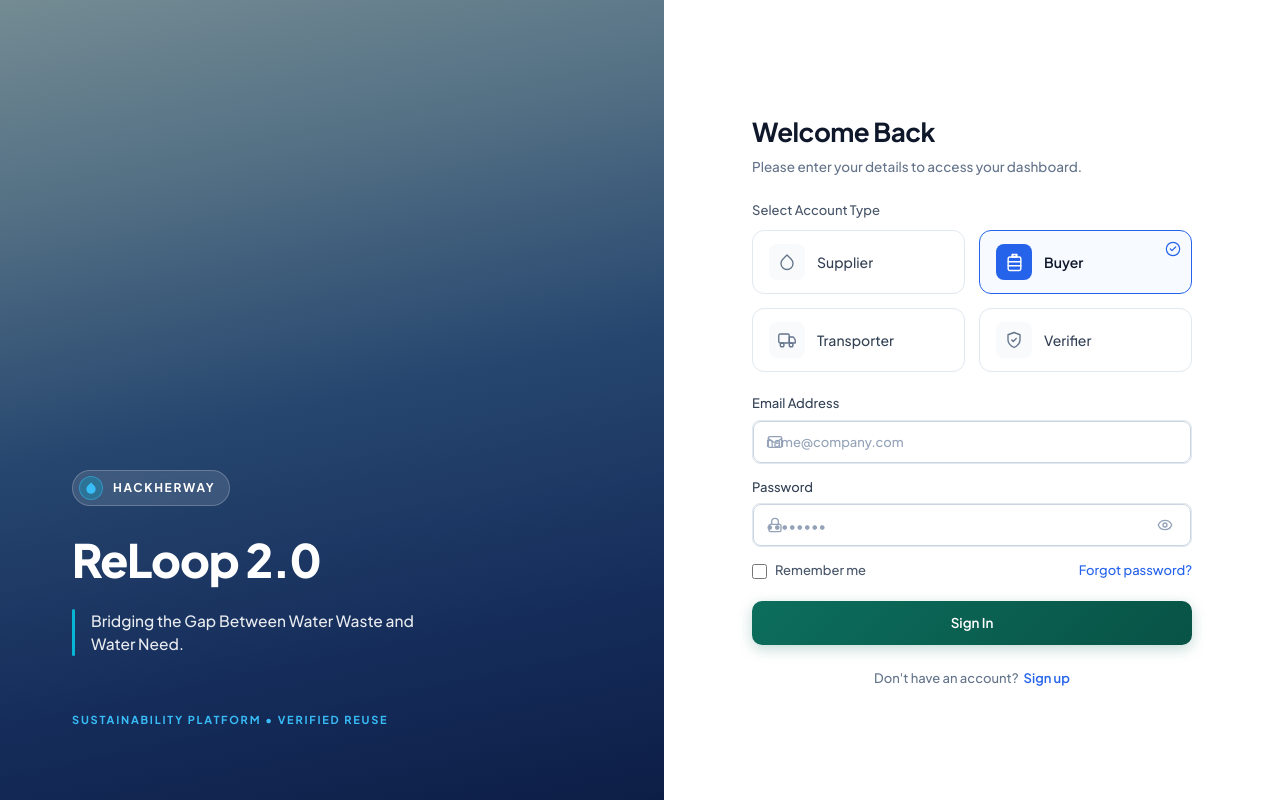
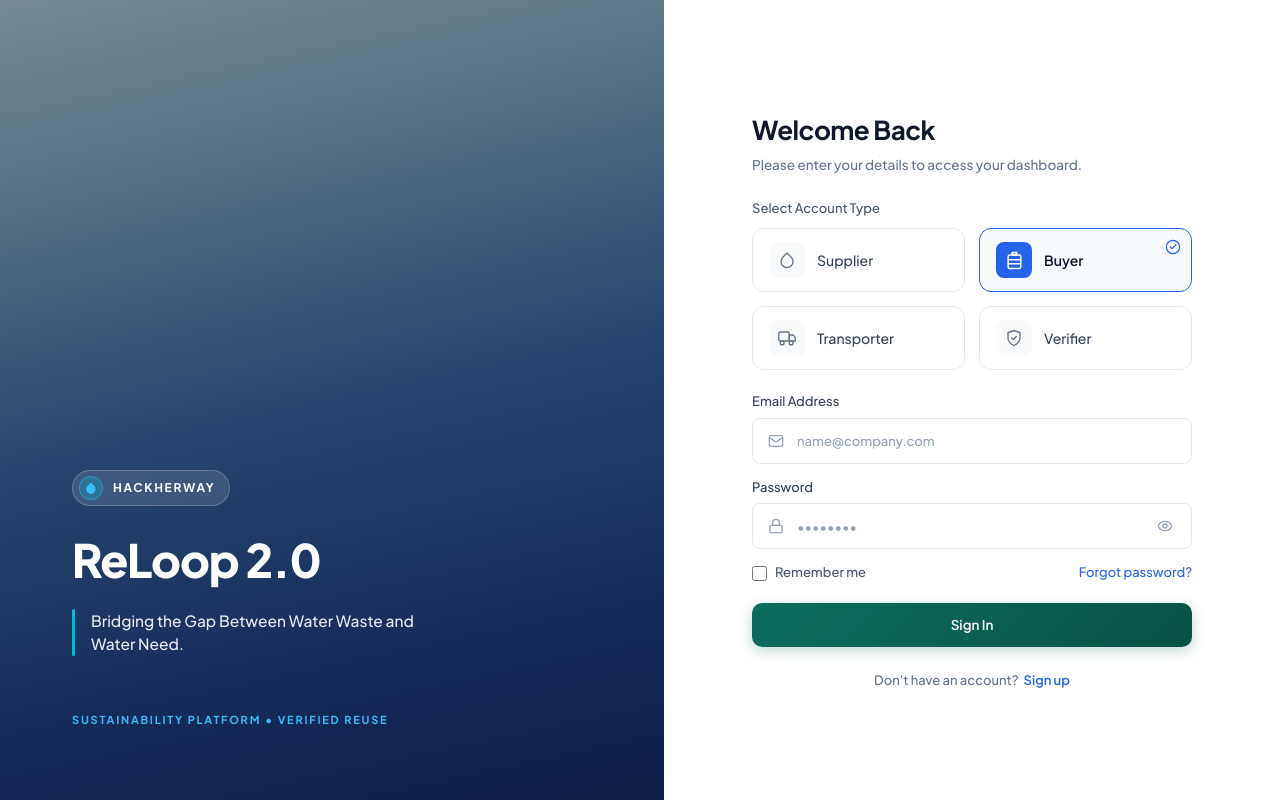
Before and after one commit to najuma223/ReLoop, a React (Vite) app: page / in a window 1280 px wide. Built offline with nearby package versions, Linux system fonts and the light colour scheme.

Commit message:
fix(auth): fix input icon and text overlap in login and register forms

```diff
--- a/src/App.css
+++ b/src/App.css
@@ -251,6 +251,7 @@
   margin-bottom: 6px;
 }
 
+.auth-container .input-wrapper,
 .input-wrapper {
   position: relative;
   display: flex;
@@ -259,54 +260,84 @@
   border: 1px solid #e2e8f0;
   border-radius: 8px;
   transition: all 0.15s ease;
+  width: 100%;
 }
 
+.auth-container .input-wrapper:hover,
 .input-wrapper:hover {
   border-color: #cbd5e1;
 }
 
+.auth-container .input-wrapper:focus-within,
 .input-wrapper:focus-within {
   border-color: #2563eb;
   box-shadow: 0 0 0 3px rgba(37, 99, 235, 0.12);
 }
 
+.auth-container .input-icon-left,
 .input-icon-left {
   position: absolute;
   left: 14px;
+  top: 50%;
+  transform: translateY(-50%);
   color: #94a3b8;
   display: flex;
   align-items: center;
+  justify-content: center;
   pointer-events: none;
+  z-index: 2;
+  width: 18px;
+  height: 18px;
 }
 
-.form-input {
-  width: 100%;
-  height: 42px;
-  padding: 0 14px 0 40px;
-  border: none;
-  background: transparent;
-  outline: none;
-  font-size: 13.5px;
-  color: #0f172a;
-  border-radius: 8px;
+.auth-container .input-wrapper .form-input,
+.auth-container .form-input {
+  width: 100% !important;
+  height: 44px !important;
+  padding-left: 44px !important;
+  padding-right: 14px !important;
+  padding-top: 0 !important;
+  padding-bottom: 0 !important;
+  border: none !important;
+  background: transparent !important;
+  outline: none !important;
+  box-shadow: none !important;
+  font-size: 13.5px !important;
+  color: #0f172a !important;
+  border-radius: 8px !important;
+  line-height: normal !important;
 }
 
+.auth-container .input-wrapper:has(.password-toggle-btn) .form-input,
+.auth-container .input-wrapper .form-input.has-toggle {
+  padding-right: 44px !important;
+}
+
+.auth-container .input-wrapper .form-input::placeholder,
 .form-input::placeholder {
   color: #94a3b8;
   font-size: 13px;
 }
 
+.auth-container .password-toggle-btn,
 .password-toggle-btn {
   position: absolute;
   right: 12px;
+  top: 50%;
+  transform: translateY(-50%);
   padding: 6px;
   color: #94a3b8;
   display: flex;
   align-items: center;
   justify-content: center;
+  background: transparent;
+  border: none;
+  cursor: pointer;
+  z-index: 2;
   transition: color 0.15s ease;
 }
 
+.auth-container .password-toggle-btn:hover,
 .password-toggle-btn:hover {
   color: #475569;
 }
--- a/src/App.jsx
+++ b/src/App.jsx
@@ -600,7 +600,7 @@ export default function App() {
                     </span>
                     <input
                       type={showPassword ? "text" : "password"}
-                      className="form-input"
+                      className="form-input has-toggle"
                       placeholder="••••••••"
                       value={password}
                       onChange={(e) => setPassword(e.target.value)}
@@ -684,7 +684,7 @@ export default function App() {
                       </span>
                       <input
                         type={showPassword ? "text" : "password"}
-                        className="form-input"
+                        className="form-input has-toggle"
                         placeholder="••••••••"
                         value={password}
                         onChange={(e) => setPassword(e.target.value)}
@@ -712,7 +712,7 @@ export default function App() {
                       </span>
                       <input
                         type={showConfirmPassword ? "text" : "password"}
-                        className="form-input"
+                        className="form-input has-toggle"
                         placeholder="••••••••"
                         value={confirmPassword}
                         onChange={(e) => setConfirmPassword(e.target.value)}
```
